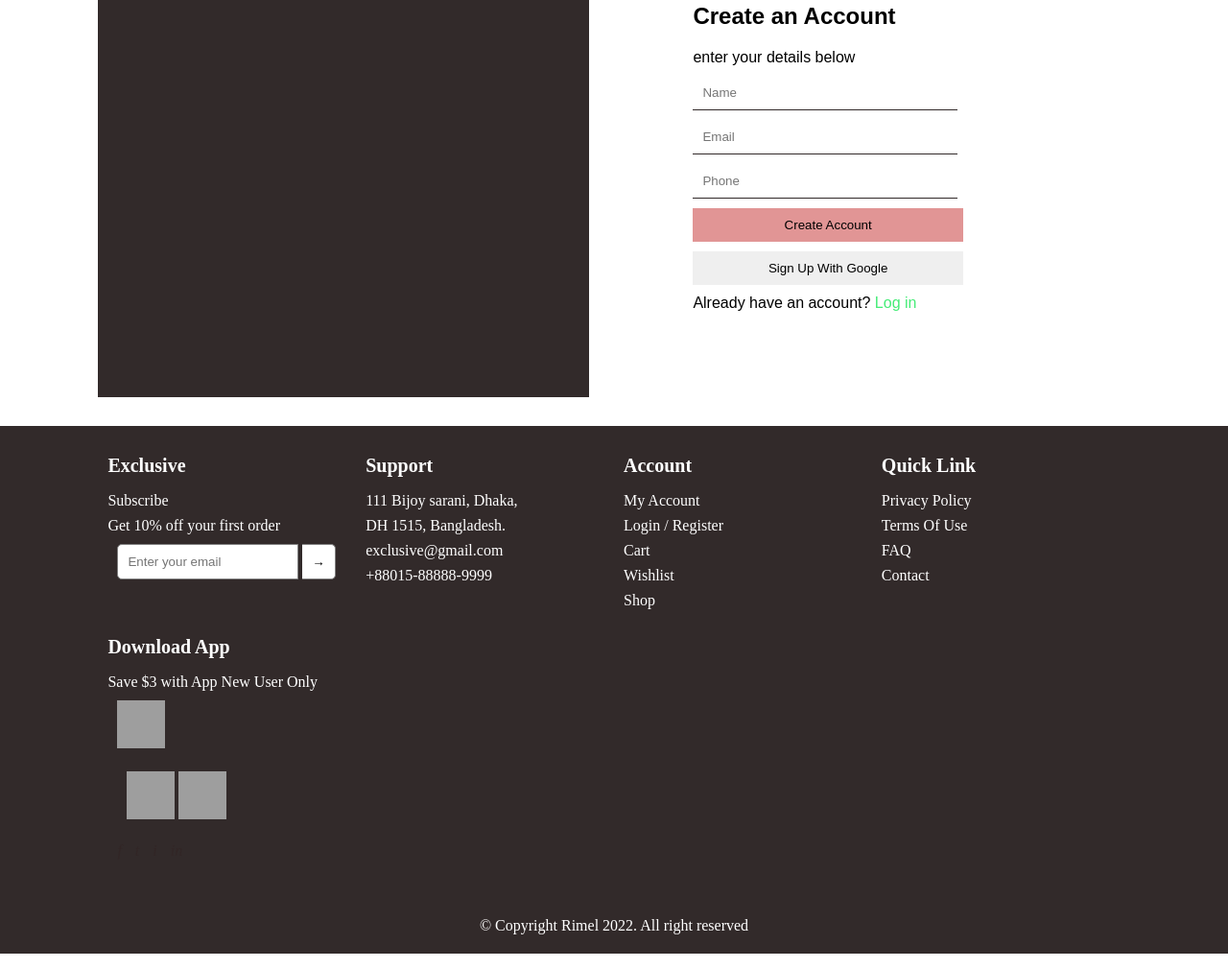
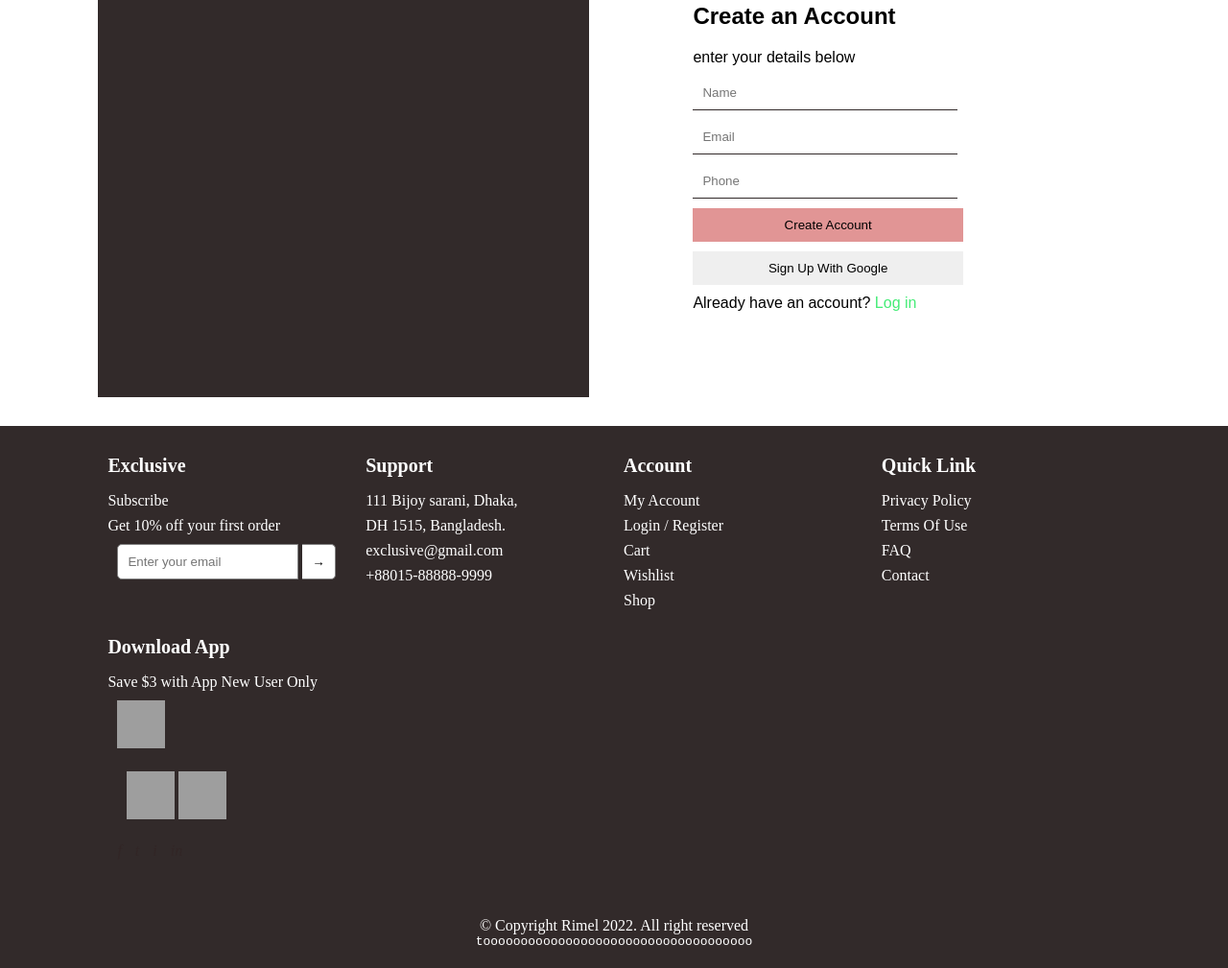
Before and after one commit to helouazizi/Ecomerce-website.github.io, a plain HTML site: page front-end/pages/log-in.html in a window 1280 px wide. Shown: the part 216-1225 px from the top of the page at 96% size. Drawn offline with Linux system fonts and the light colour scheme; grey boxes are pictures that could not be loaded; some icons are missing.

Commit message:
just for test

```diff
--- a/front-end/pages/log-in.html
+++ b/front-end/pages/log-in.html
@@ -107,6 +107,7 @@
     </footer>
     <div class="footer-bottom">
         <p>© Copyright Rimel 2022. All right reserved</p>
+        <pre>toooooooooooooooooooooooooooooooooooo</pre>
     </div>
 </body>
 
```
